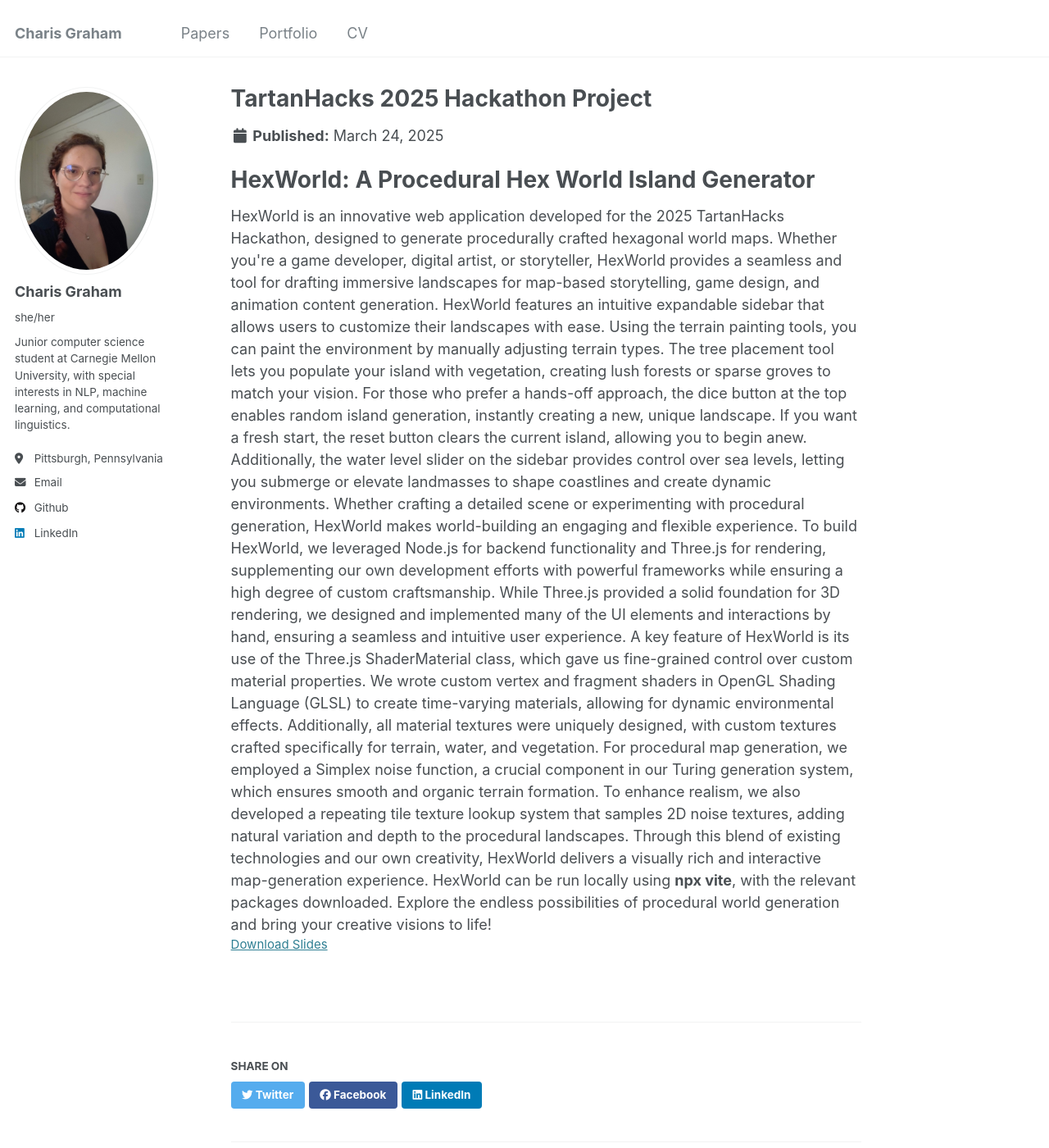
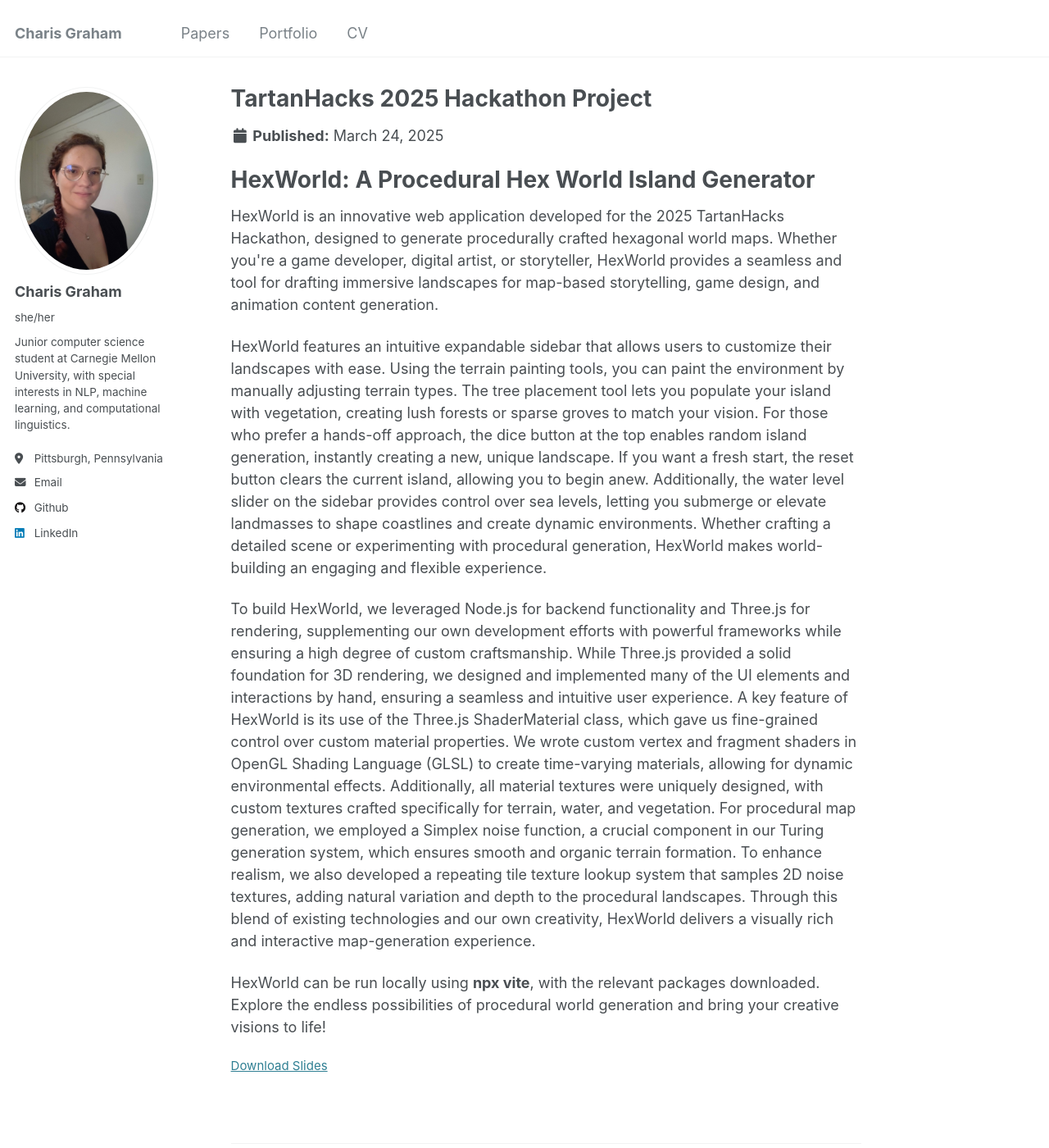
Before and after one commit to Charis-Graham/Charis-Graham.github.io, a Jekyll site: the page built from _portfolio/TartanHacks2025Project.html, in a window 1280 px wide and 1400 px high. Shown: the whole window at 82% size. Built offline with Jekyll 4.4.1, drawn with Linux system fonts in a browser that asks for light colours.

```diff
--- a/_portfolio/TartanHacks2025Project.html
+++ b/_portfolio/TartanHacks2025Project.html
@@ -6,13 +6,13 @@ slidesurl: 'http://charis-graham.github.io/files/HexWorld.pdf'
 ---
 
 <h1>HexWorld: A Procedural Hex World Island Generator</h1>
-HexWorld is an innovative web application developed for the 2025 TartanHacks Hackathon, designed to generate procedurally crafted hexagonal world maps. Whether you're a game developer, digital artist, or storyteller, HexWorld provides a seamless and tool for drafting immersive landscapes for map-based storytelling, game design, and animation content generation.
+<p>HexWorld is an innovative web application developed for the 2025 TartanHacks Hackathon, designed to generate procedurally crafted hexagonal world maps. Whether you're a game developer, digital artist, or storyteller, HexWorld provides a seamless and tool for drafting immersive landscapes for map-based storytelling, game design, and animation content generation.</p>
 
 
-HexWorld features an intuitive expandable sidebar that allows users to customize their landscapes with ease. Using the terrain painting tools, you can paint the environment by manually adjusting terrain types. The tree placement tool lets you populate your island with vegetation, creating lush forests or sparse groves to match your vision. For those who prefer a hands-off approach, the dice button at the top enables random island generation, instantly creating a new, unique landscape. If you want a fresh start, the reset button clears the current island, allowing you to begin anew. Additionally, the water level slider on the sidebar provides control over sea levels, letting you submerge or elevate landmasses to shape coastlines and create dynamic environments. Whether crafting a detailed scene or experimenting with procedural generation, HexWorld makes world-building an engaging and flexible experience.
+<p>HexWorld features an intuitive expandable sidebar that allows users to customize their landscapes with ease. Using the terrain painting tools, you can paint the environment by manually adjusting terrain types. The tree placement tool lets you populate your island with vegetation, creating lush forests or sparse groves to match your vision. For those who prefer a hands-off approach, the dice button at the top enables random island generation, instantly creating a new, unique landscape. If you want a fresh start, the reset button clears the current island, allowing you to begin anew. Additionally, the water level slider on the sidebar provides control over sea levels, letting you submerge or elevate landmasses to shape coastlines and create dynamic environments. Whether crafting a detailed scene or experimenting with procedural generation, HexWorld makes world-building an engaging and flexible experience.</p>
 
 
-To build HexWorld, we leveraged Node.js for backend functionality and Three.js for rendering, supplementing our own development efforts with powerful frameworks while ensuring a high degree of custom craftsmanship. While Three.js provided a solid foundation for 3D rendering, we designed and implemented many of the UI elements and interactions by hand, ensuring a seamless and intuitive user experience. A key feature of HexWorld is its use of the Three.js ShaderMaterial class, which gave us fine-grained control over custom material properties. We wrote custom vertex and fragment shaders in OpenGL Shading Language (GLSL) to create time-varying materials, allowing for dynamic environmental effects. Additionally, all material textures were uniquely designed, with custom textures crafted specifically for terrain, water, and vegetation. For procedural map generation, we employed a Simplex noise function, a crucial component in our Turing generation system, which ensures smooth and organic terrain formation. To enhance realism, we also developed a repeating tile texture lookup system that samples 2D noise textures, adding natural variation and depth to the procedural landscapes. Through this blend of existing technologies and our own creativity, HexWorld delivers a visually rich and interactive map-generation experience.
+<p>To build HexWorld, we leveraged Node.js for backend functionality and Three.js for rendering, supplementing our own development efforts with powerful frameworks while ensuring a high degree of custom craftsmanship. While Three.js provided a solid foundation for 3D rendering, we designed and implemented many of the UI elements and interactions by hand, ensuring a seamless and intuitive user experience. A key feature of HexWorld is its use of the Three.js ShaderMaterial class, which gave us fine-grained control over custom material properties. We wrote custom vertex and fragment shaders in OpenGL Shading Language (GLSL) to create time-varying materials, allowing for dynamic environmental effects. Additionally, all material textures were uniquely designed, with custom textures crafted specifically for terrain, water, and vegetation. For procedural map generation, we employed a Simplex noise function, a crucial component in our Turing generation system, which ensures smooth and organic terrain formation. To enhance realism, we also developed a repeating tile texture lookup system that samples 2D noise textures, adding natural variation and depth to the procedural landscapes. Through this blend of existing technologies and our own creativity, HexWorld delivers a visually rich and interactive map-generation experience. </p>
 
 
-HexWorld can be run locally using <b>npx vite</b>, with the relevant packages downloaded. Explore the endless possibilities of procedural world generation and bring your creative visions to life!
+<p>HexWorld can be run locally using <b>npx vite</b>, with the relevant packages downloaded. Explore the endless possibilities of procedural world generation and bring your creative visions to life!</p>
```
